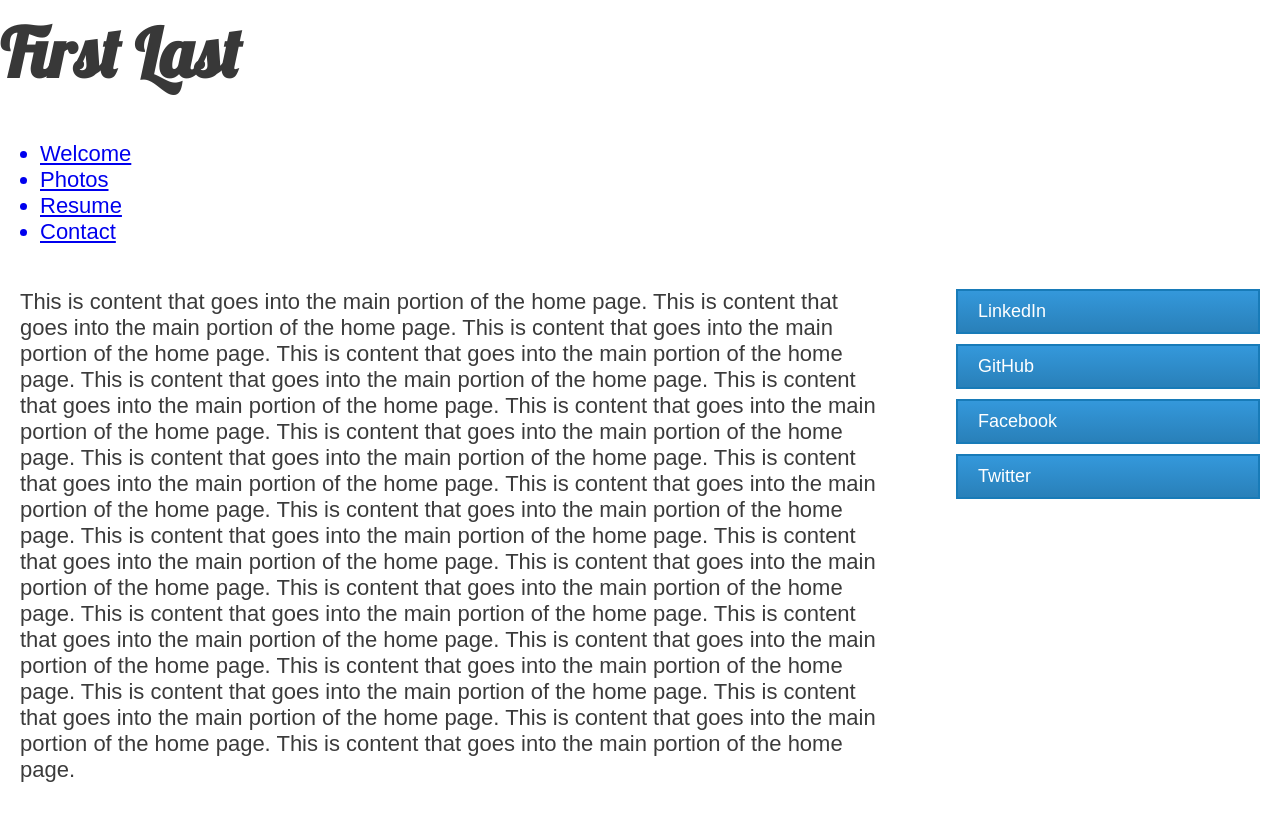
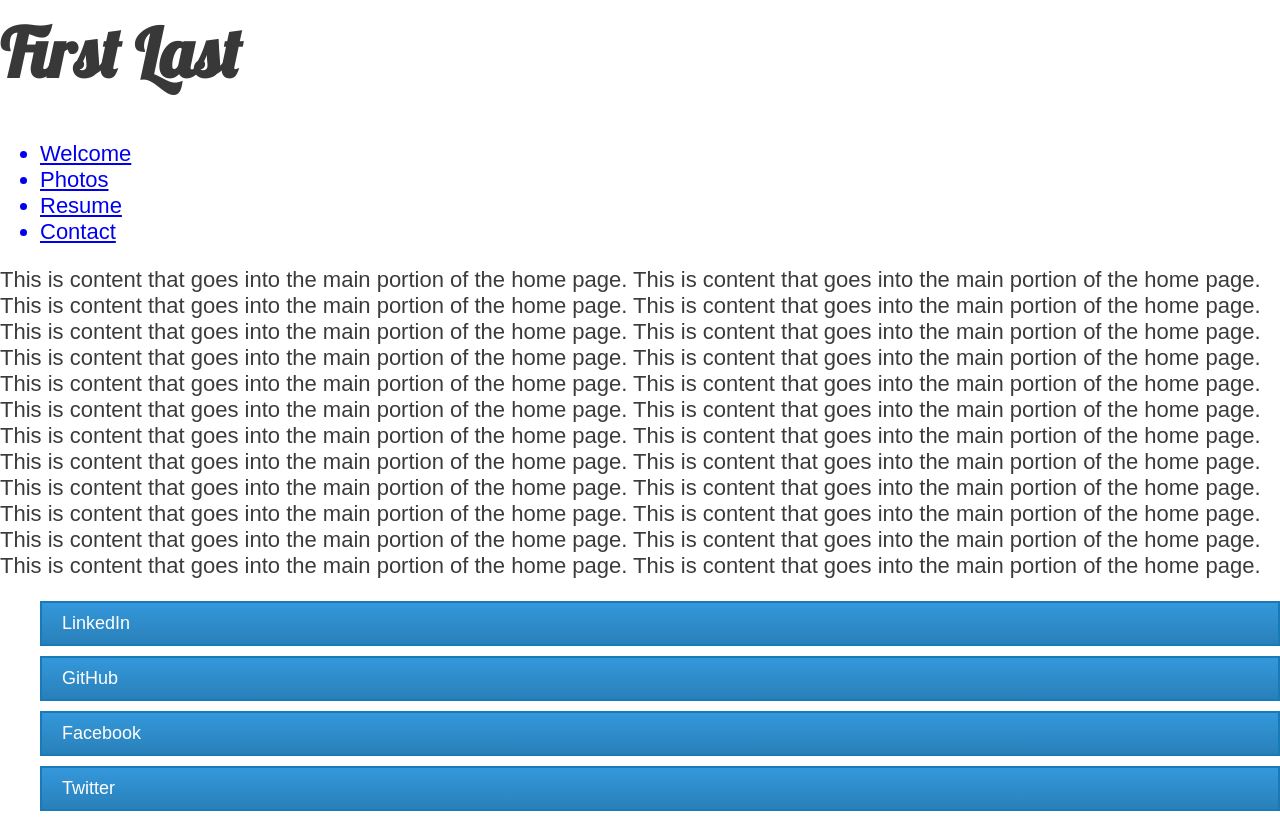
Before and after one commit to brandon-foster/template-1, a PHP site: page / in a window 1280 px wide. Before the commit the page ends 782 px from the top, so only its background shows below. Run offline with PHP 8.4, Linux system fonts and the light colour scheme; some libraries are stand-ins or nearby versions; some web fonts are replaced.

Commit message:
remove left and right content styles

```diff
--- a/css/main.css
+++ b/css/main.css
@@ -23,28 +23,6 @@ body {
 	margin: 0;
 	padding: 0;
 	font-size: 22px;
-}
-
-.content-left-wrapper,.content-right-wrapper {
-	margin: 0;
-	padding: 0;
-}
-
-.content-left-wrapper {
-	/* 	background-color: #00ff00; */
-	float: left;
-	width: 70%;
-}
-
-.content-right-wrapper {
-	/* 	background-color: #0000ff; */
-	float: right;
-	width: 30%;
-}
-
-.content-left,.content-right {
-	padding-left: 20px;
-	padding-right: 20px;
 }
 
 #links-section {
```
